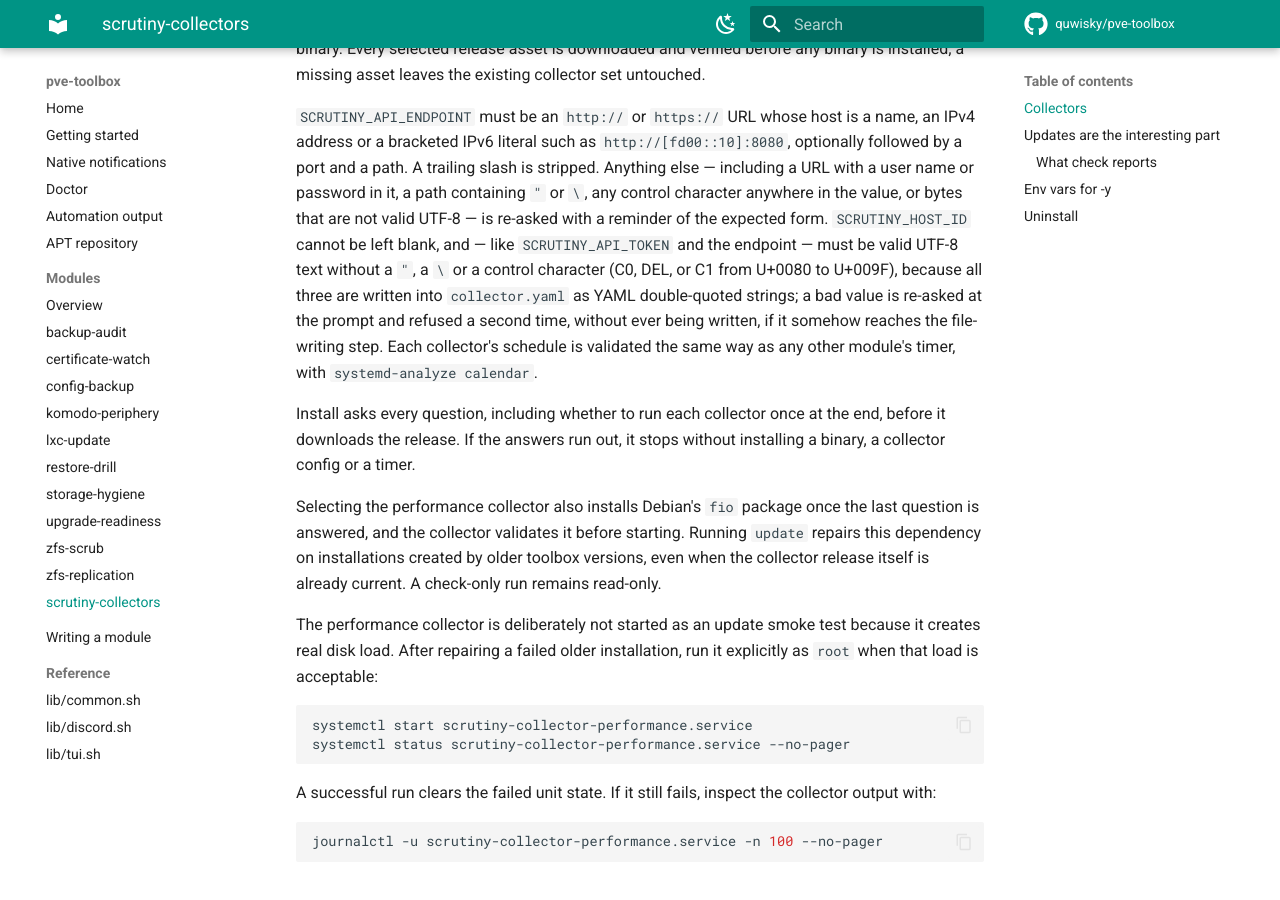
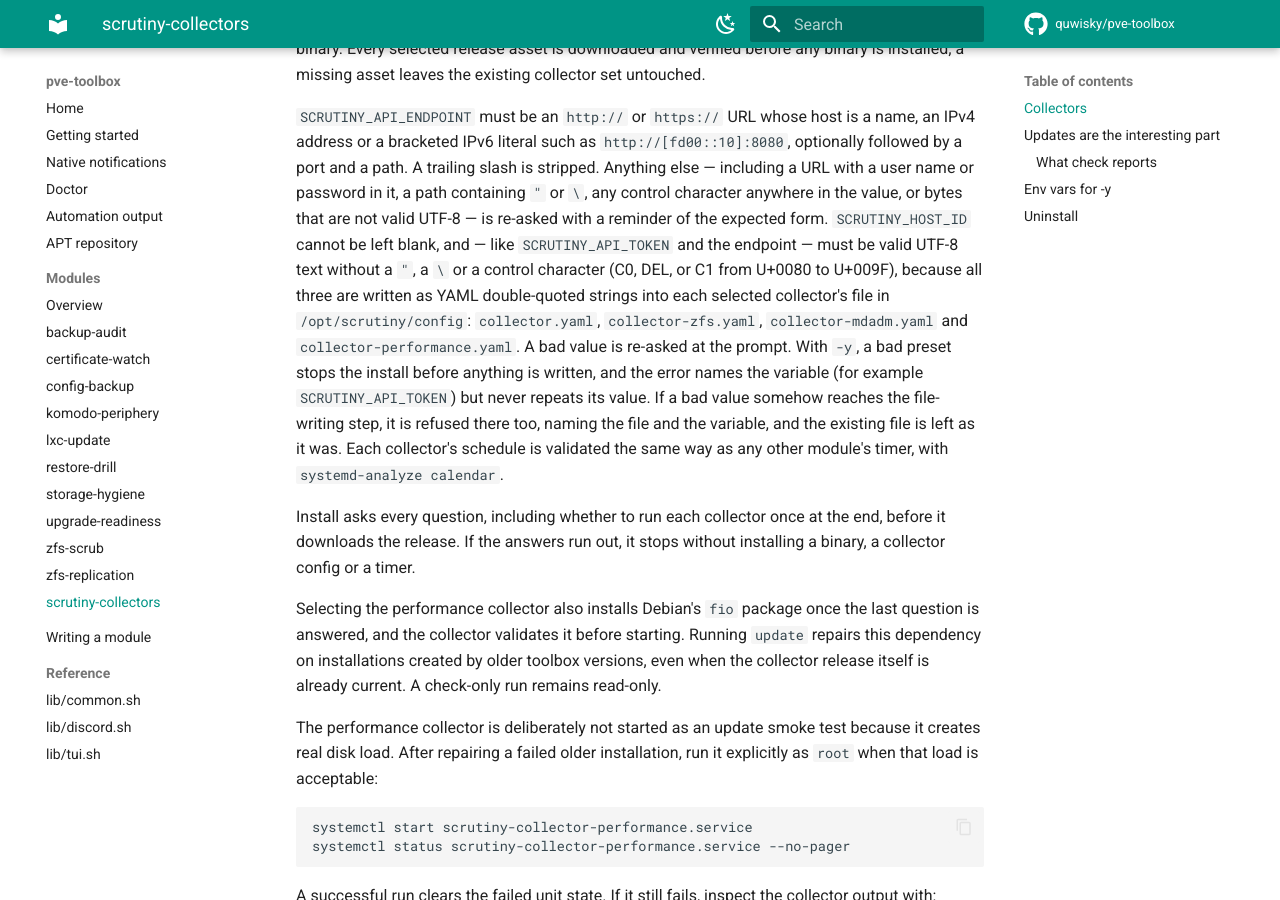
Before and after one commit to quwisky/pve-toolbox, an MkDocs documentation site: the page built from docs/modules/scrutiny-collectors.md, in a window 1280 px wide and 900 px high, scrolled down 684 px. Built offline with MkDocs 1.6.1 and Material for MkDocs 9.7.7, drawn with Linux system fonts in a browser that asks for light colours; comment, search, counter and statistics services are not loaded.

Commit message:
fix(scrutiny-collectors): name the real config file when refusing a value
One helper now checks the host id, endpoint and token after the prompts and before each collector file is written. Its refusal names the file being written and the variable, never the value.

```diff
--- a/docs/modules/scrutiny-collectors.md
+++ b/docs/modules/scrutiny-collectors.md
@@ -34,9 +34,14 @@ anywhere in the value, or bytes that are not valid UTF-8 — is re-asked with a
 reminder of the expected form. `SCRUTINY_HOST_ID` cannot be left blank, and —
 like `SCRUTINY_API_TOKEN` and the endpoint — must be valid UTF-8 text without a
 `"`, a `\` or a control character (C0, DEL, or C1 from U+0080 to U+009F), because
-all three are written into `collector.yaml` as YAML double-quoted strings; a
-bad value is re-asked at the prompt and refused a second time, without ever
-being written, if it somehow reaches the file-writing step. Each collector's
+all three are written as YAML double-quoted strings into each selected
+collector's file in `/opt/scrutiny/config`: `collector.yaml`,
+`collector-zfs.yaml`, `collector-mdadm.yaml` and `collector-performance.yaml`.
+A bad value is re-asked at the prompt. With `-y`, a bad preset stops the
+install before anything is written, and the error names the variable (for
+example `SCRUTINY_API_TOKEN`) but never repeats its value. If a bad value
+somehow reaches the file-writing step, it is refused there too, naming the
+file and the variable, and the existing file is left as it was. Each collector's
 schedule is validated the same way as any other module's timer, with
 `systemd-analyze calendar`.
 
```
Also changed, not shown: 2 other files.
